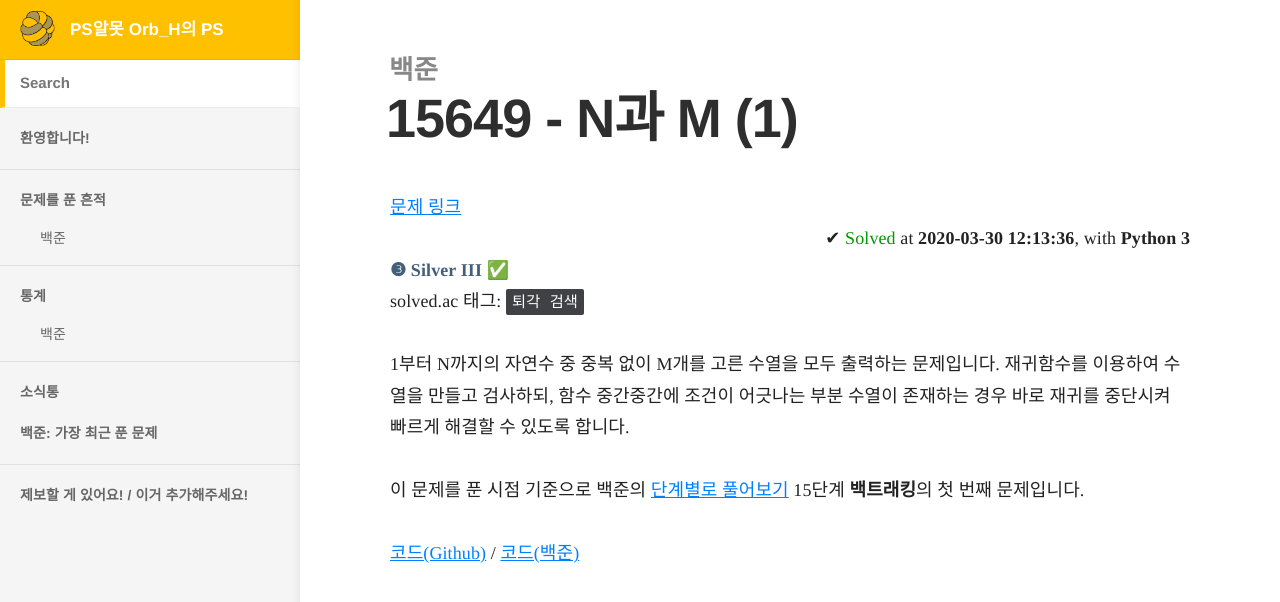
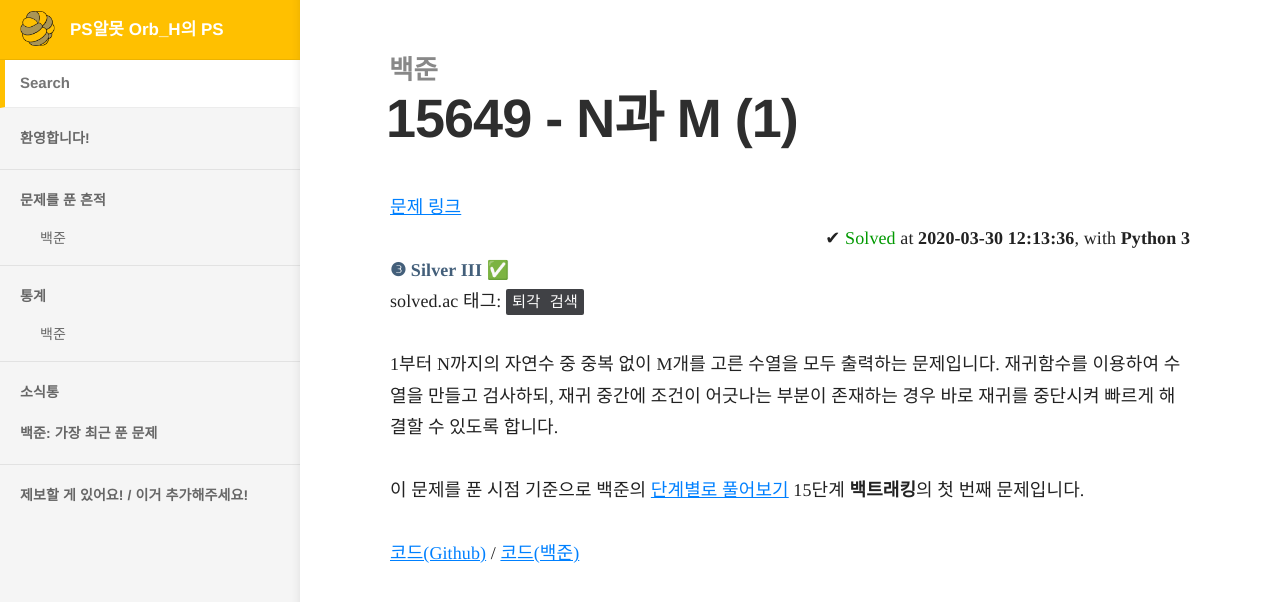
Before and after one commit to Orb-H/nojam, a Jekyll site: the page built from docs/_docs/nojam/15649.md, in a window 1280 px wide. Shown: the top 602 px of the page. Built offline with Jekyll 4.4.1, drawn with Linux system fonts in a browser that asks for light colours.

Commit message:
edit description of 15649

```diff
--- a/docs/_docs/nojam/15649.md
+++ b/docs/_docs/nojam/15649.md
@@ -16,6 +16,6 @@
   - 퇴각 검색
 ---
 
-1부터 N까지의 자연수 중 중복 없이 M개를 고른 수열을 모두 출력하는 문제입니다. 재귀함수를 이용하여 수열을 만들고 검사하되, 함수 중간중간에 조건이 어긋나는 부분 수열이 존재하는 경우 바로 재귀를 중단시켜 빠르게 해결할 수 있도록 합니다.
+1부터 N까지의 자연수 중 중복 없이 M개를 고른 수열을 모두 출력하는 문제입니다. 재귀함수를 이용하여 수열을 만들고 검사하되, 재귀 중간에 조건이 어긋나는 부분이 존재하는 경우 바로 재귀를 중단시켜 빠르게 해결할 수 있도록 합니다.
 
 이 문제를 푼 시점 기준으로 백준의 [단계별로 풀어보기](http://noj.am/p/s) 15단계 **백트래킹**의 첫 번째 문제입니다.
```
